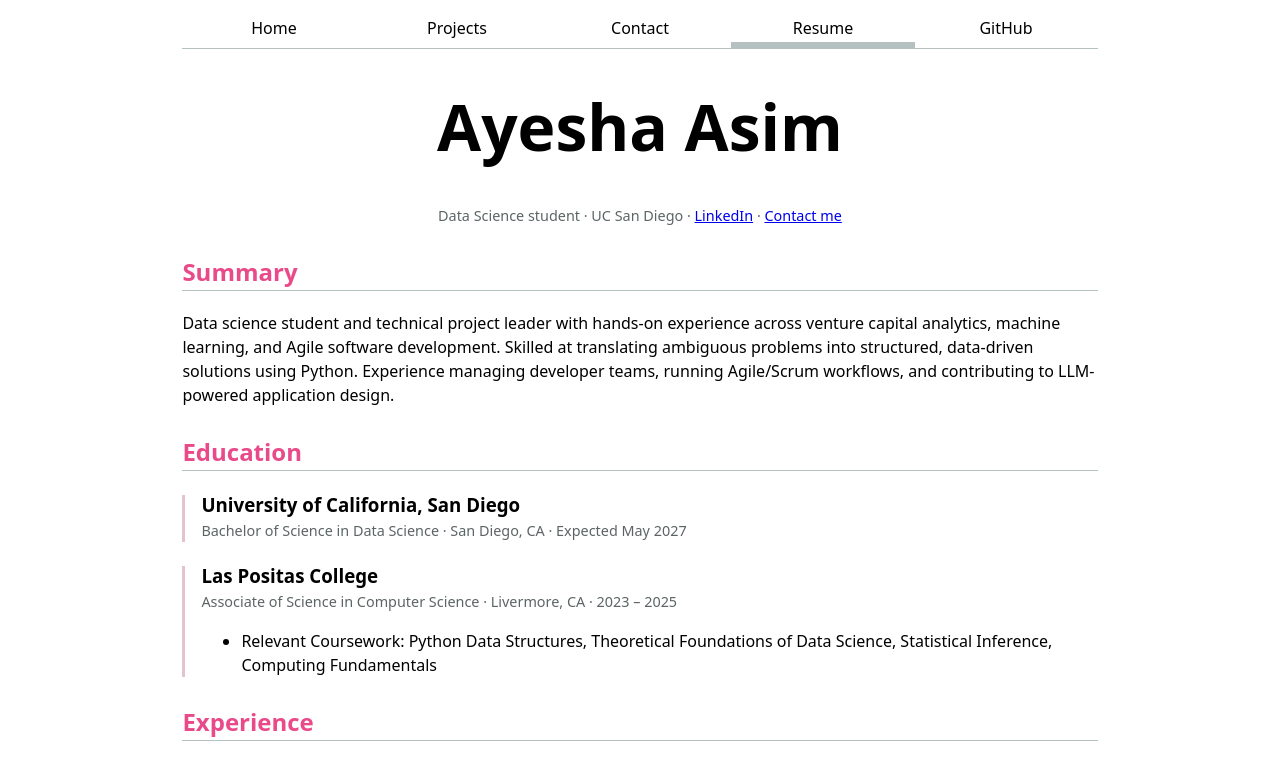
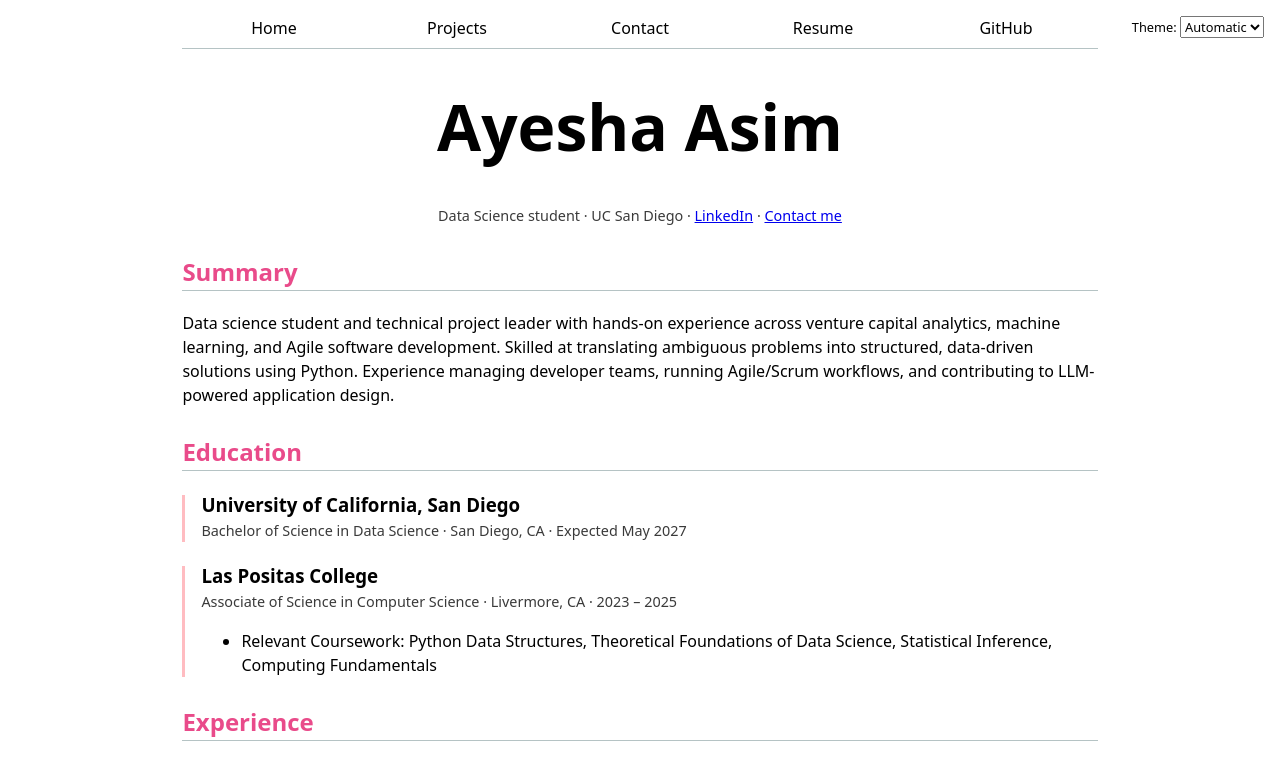
Before and after one commit to aasim-ucsd/portfolio, a plain HTML site: page resume/index.html in a window 1280 px wide. Shown: the top 762 px of the page. Drawn offline with Linux system fonts and the light colour scheme.

Commit message:
Lab 3: pages and dark mode CSS

```diff
--- a/resume/index.html
+++ b/resume/index.html
@@ -5,16 +5,9 @@
     <meta name="viewport" content="width=device-width, initial-scale=1.0">
     <title>Resume | Ayesha Asim</title>
     <link rel="stylesheet" href="../style.css">
+    <script type="module" src="../global.js"></script>
 </head>
 <body>
-    <nav>
-        <a href="../">Home</a>
-        <a href="../projects/">Projects</a>
-        <a href="../contact/">Contact</a>
-        <a href="../resume/" class="current">Resume</a>
-        <a href="https://github.com/aasim-ucsd" target="_blank">GitHub</a>
-    </nav>
-
     <header>
         <h1>Ayesha Asim</h1>
         <p>
--- a/style.css
+++ b/style.css
@@ -3,6 +3,12 @@
 html {
     --color-accent: oklch(65% 50% 0);
     accent-color: var(--color-accent);
+
+    /* Lab 3, Step 4.1: follow the OS light/dark setting */
+    color-scheme: light dark;
+
+    /* Lab 3: a border color that looks subtle in both light and dark mode */
+    --border-color: oklch(50% 10% 200 / 40%);
 }
 
 /* ===== Page basics (Lab 1 + Step 1) ===== */
@@ -29,7 +35,7 @@ nav li {
 nav {
     display: flex;
     margin-bottom: 1em;
-    border-bottom: 1px solid oklch(80% 3% 200);
+    border-bottom: 1px solid var(--border-color);
 }
 
 nav a {
@@ -41,20 +47,21 @@ nav a {
 }
 
 nav a.current {
-    border-bottom: 0.4em solid oklch(80% 3% 200);
+    border-bottom: 0.4em solid var(--border-color);
     padding-bottom: 0.1em;
 }
 
 nav a:hover {
     border-bottom: 0.4em solid var(--color-accent);
     padding-bottom: 0.1em;
-    background-color: oklch(from var(--color-accent) 95% 5% h);
+    background-color: color-mix(in oklch, var(--color-accent), canvas 85%);
 }
 
 /* ===== Contact form (Step 3) ===== */
 input,
 textarea,
-button {
+button,
+select {
     font: inherit;
 }
 
@@ -115,14 +122,14 @@ section {
 /* Section titles (Summary, Education, Experience...) */
 section h2 {
     color: var(--color-accent);
-    border-bottom: 1px solid oklch(80% 3% 200);
+    border-bottom: 1px solid var(--border-color);
     padding-bottom: 0.2em;
 }
 
 /* Each job / school / project, with a soft colored line on the left */
 section article {
     margin-block: 1.5em;
-    border-left: 3px solid oklch(from var(--color-accent) 85% 10% h);
+    border-left: 3px solid color-mix(in oklch, var(--color-accent), canvas 60%);
     padding-left: 1em;
 }
 
@@ -133,7 +140,7 @@ section article h3 {
 /* The location/date line under each title */
 header p {
     margin-top: 0;
-    color: oklch(50% 3% 200);
+    color: color-mix(in oklch, canvastext 65%, canvas);
     font-size: 90%;
 }
 
@@ -146,3 +153,11 @@ section li {
 section li strong {
     color: var(--color-accent);
 }
+
+/* ===== Lab 3, Step 4.3: theme switcher in the top right corner ===== */
+.color-scheme {
+    position: absolute;
+    top: 1rem;
+    right: 1rem;
+    font-size: 80%;
+}
```
Also changed, not shown: contact/index.html (+1 -8 lines), projects/index.html (+1 -8 lines).
